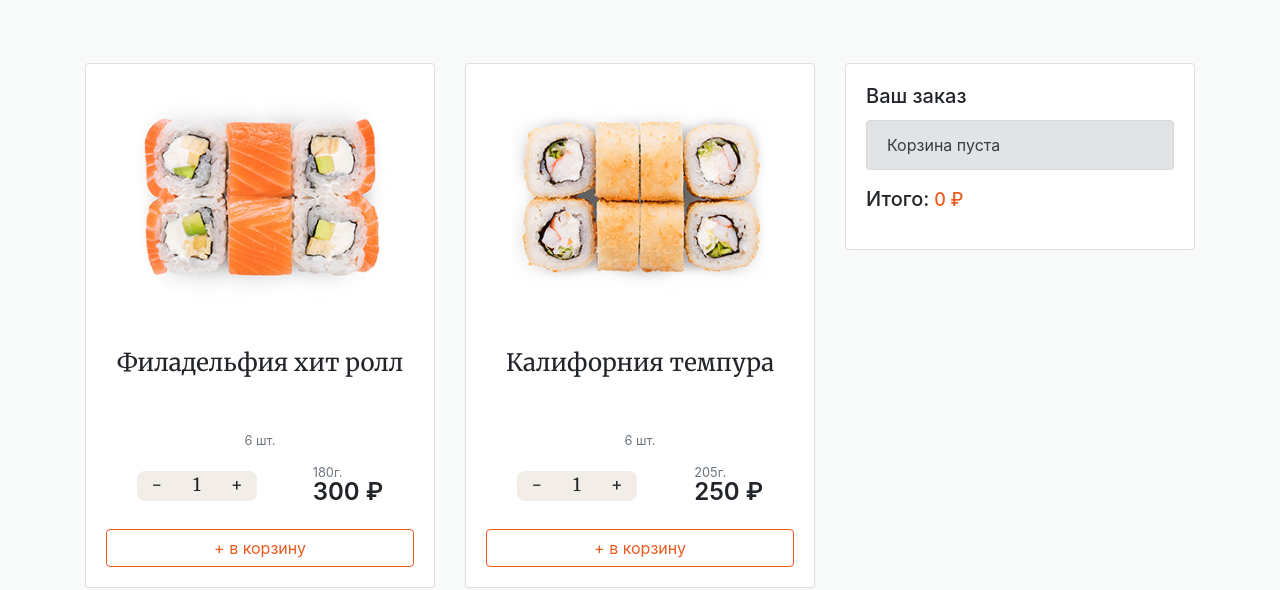
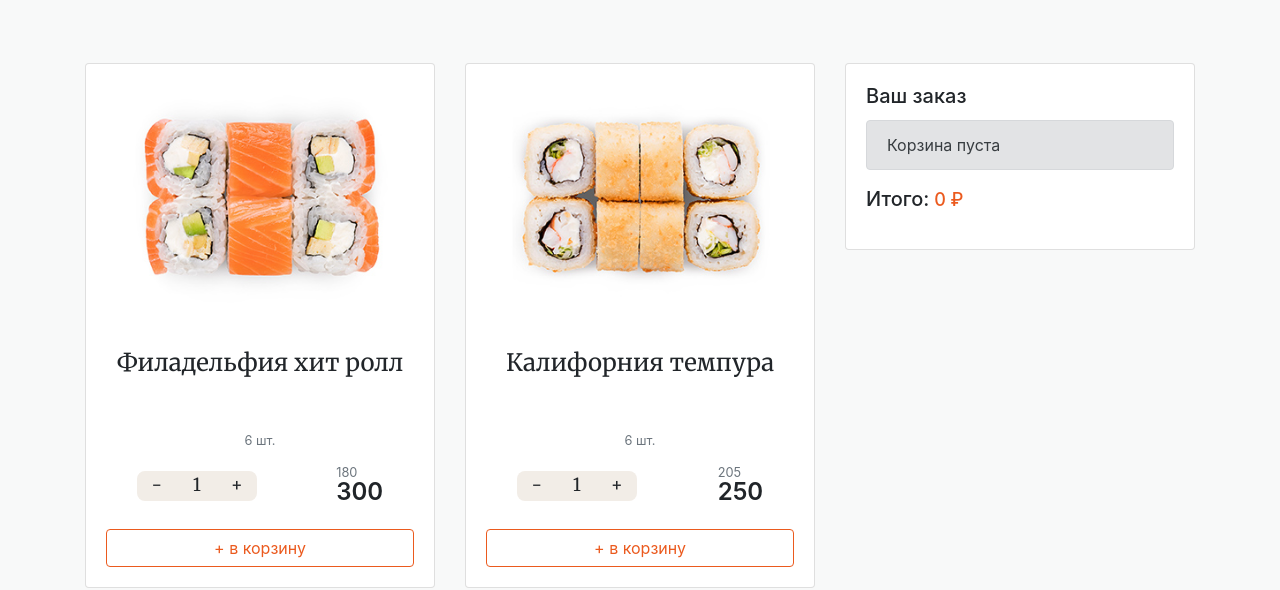
Before and after one commit to Nurbolot0225/RolliShopDelivery, a plain HTML site: page index.html in a window 1280 px wide. Shown: the part 242-832 px from the top of the page. Drawn offline with nearby package versions, Linux system fonts and the light colour scheme.

Commit message:
render product from  product.json

```diff
--- a/index.html
+++ b/index.html
@@ -24,10 +24,10 @@
 	<div class="container mb-5">
 		<div class="row">
 			<div class="col-md-8">
-				<div class="row">
+				<div class="row" id="products-container">
 
 					<!-- Ролл -->
-					<div class="col-md-6">
+					<!-- <div class="col-md-6">
 						<div class="card mb-4" data-id="01">
 							<img class="product-img" src="img/roll/philadelphia.jpg" alt="">
 							<div class="card-body text-center">
@@ -51,11 +51,11 @@
 
 							</div>
 						</div>
-					</div>
+					</div> -->
 					<!-- // Ролл -->
 
 					<!-- Ролл -->
-					<div class="col-md-6">
+					<!-- <div class="col-md-6">
 						<div class="card mb-4" data-id="02">
 							<img class="product-img" src="img/roll/california-tempura.jpg" alt="">
 							<div class="card-body text-center">
@@ -79,11 +79,11 @@
 
 							</div>
 						</div>
-					</div>
+					</div> -->
 					<!-- // Ролл -->
 
 					<!-- Ролл -->
-					<div class="col-md-6">
+					<!-- <div class="col-md-6">
 						<div class="card mb-4" data-id="03">
 							<img class="product-img" src="img/roll/zapech-california.jpg" alt="">
 							<div class="card-body text-center">
@@ -108,11 +108,11 @@
 
 							</div>
 						</div>
-					</div>
+					</div> -->
 					<!-- // Ролл -->
 
 					<!-- Ролл -->
-					<div class="col-md-6">
+					<!-- <div class="col-md-6">
 						<div class="card mb-4" data-id="04">
 							<img class="product-img" src="img/roll/philadelphia.jpg" alt="">
 							<div class="card-body text-center">
@@ -139,7 +139,7 @@
 
 							</div>
 						</div>
-					</div>
+					</div> -->
 					<!-- // Ролл -->
 
 				</div>
@@ -228,7 +228,8 @@
 	</div>
 
 	<!-- Подключаем скрипты -->
-	<script src="JS/calcCartPrice.js"></script>
+	<script src="js/renderProducts.js"></script>
+	<script src="js/calcCartPrice.js"></script>
 	<script src="js/toggleCartStatus.js"></script>
 	<script src="js/counter.js"></script>
 	<script src="js/cart.js"></script>
--- /dev/null
+++ b/js/products.json
@@ -0,0 +1,34 @@
+[
+	{
+		"id": 1,
+		"title": "Филадельфия хит ролл",
+		"itemsInBox": 6,
+		"weight": 180,
+		"price": 300,
+		"imgSrc": "philadelphia.jpg"
+	},
+	{
+		"id": 2,
+		"title": "Калифорния темпура",
+		"itemsInBox": 6,
+		"weight": 205,
+		"price": 250,
+		"imgSrc": "california-tempura.jpg"
+	},
+	{
+		"id": 3,
+		"title": "Запеченый ролл «Калифорния»",
+		"itemsInBox": 6,
+		"weight": 182,
+		"price": 230,
+		"imgSrc": "zapech-california.jpg"
+	},
+	{
+		"id": 4,
+		"title": "Филадельфия",
+		"itemsInBox": 6,
+		"weight": 230,
+		"price": 320,
+		"imgSrc": "philadelphia.jpg"
+	}
+]
--- /dev/null
+++ b/js/renderProducts.js
@@ -0,0 +1,43 @@
+const productsContainer = document.querySelector('#products-container')
+
+getProducts()
+
+async function getProducts() {
+    const response = await fetch('./js/products.json')
+    const productsArray = await response.json()
+
+    renderProducts(productsArray)
+}
+
+function renderProducts(productsArray) {
+    productsArray.forEach(function (item) {
+        const productHTML = `
+        <div class="col-md-6">
+            <div class="card mb-4" data-id="${item.id}">
+                <img class="product-img" src="img/roll/${item.imgSrc}" alt="">
+                <div class="card-body text-center">
+                    <h4 class="item-title">${item.title}</h4>
+                    <p><small data-items-in-box class="text-muted">${item.itemsInBox} шт.</small></p>
+
+                    <div class="details-wrapper">
+                        <div class="items counter-wrapper">
+                            <div class="items__control" data-action="minus">-</div>
+                            <div class="items__current" data-counter>1</div>
+                            <div class="items__control" data-action="plus">+</div>
+                        </div>
+
+                        <div class="price">
+                            <div class="price__weight">${item.weight}</div>
+                            <div class="price__currency">${item.price}</div>
+                        </div>
+                    </div>
+
+                    <button data-cart type="button" class="btn btn-block btn-outline-warning">+ в корзину</button>
+
+                </div>
+            </div>
+        </div>`
+
+        productsContainer.insertAdjacentHTML('beforeend', productHTML)
+    });
+}
```
